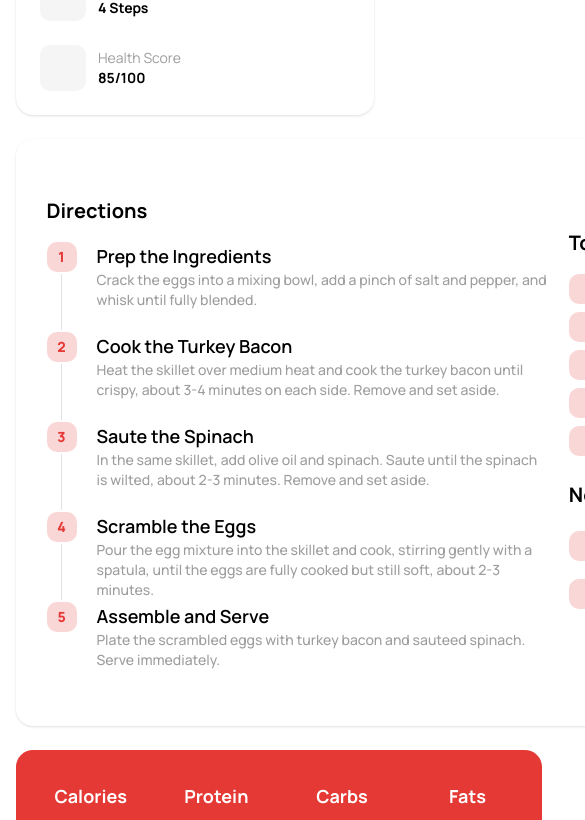
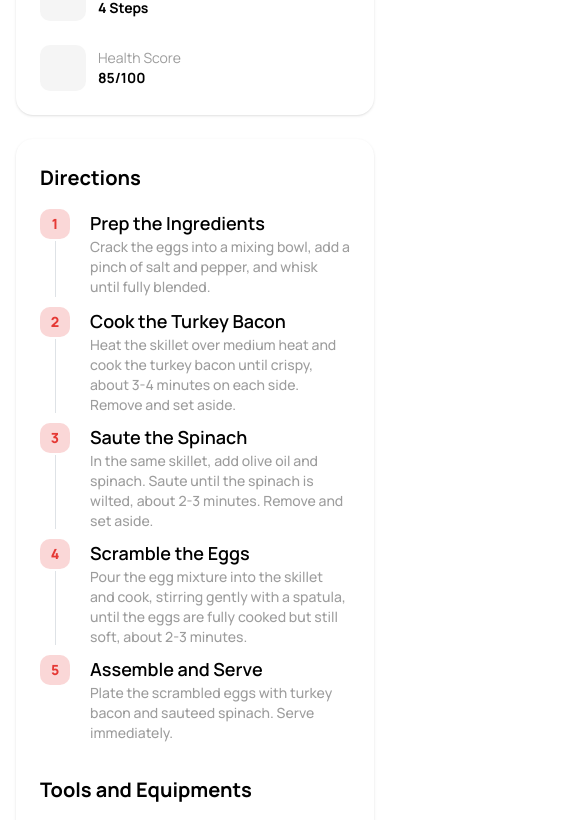
Before and after one commit to chiamakauyanna/dashboard_UI, a React (Vite) app in the folder fitness_platform/: page /diet_detail in a window 390 px wide. Shown: the part 1195-2015 px from the top of the page, 585 px wide, since content can reach past the window. Built offline with nearby package versions, Linux system fonts and the light colour scheme.

Commit message:
Made direction section responsive

```diff
--- a/fitness_platform/src/components/dietDetail/Direction.jsx
+++ b/fitness_platform/src/components/dietDetail/Direction.jsx
@@ -3,7 +3,7 @@ import IngredientsCard from "./cards/IngredientsCard.JSX";
 
 const Direction = () => {
   return (
-    <div className="mt-6 grid h-[586.97px] w-[1076.66px] grid-cols-2 place-items-center rounded-[17px] bg-white p-6 shadow">
+    <div className="mt-6 grid grid-cols-1 gap-6 rounded-[17px] bg-white p-6 shadow lg:h-[586.97px] lg:w-[1076.66px] lg:place-items-center lg:gap-0">
       {/* Directions */}
       <div>
         <h2 className="mb-4 text-[20px] font-bold">Directions</h2>
--- a/fitness_platform/src/components/dietDetail/cards/DirectionCard.jsx
+++ b/fitness_platform/src/components/dietDetail/cards/DirectionCard.jsx
@@ -1,7 +1,7 @@
 const DirectionCard = ({ step, text, description, isLast }) => {
   return (
     <div>
-      <div className="flex w-[501.33px] gap-5">
+      <div className="mb-2 flex gap-5 lg:mb-0 lg:w-[501.33px]">
         <div className="flex flex-col items-center">
           {/* steps */}
           <div className="bg-accent/20 grid h-7.5 w-7.5 shrink-0 place-items-center rounded-[10px]">
```
